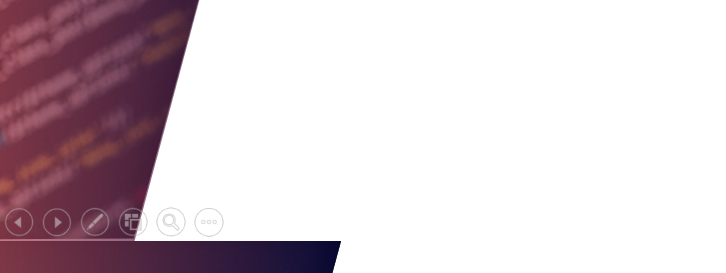
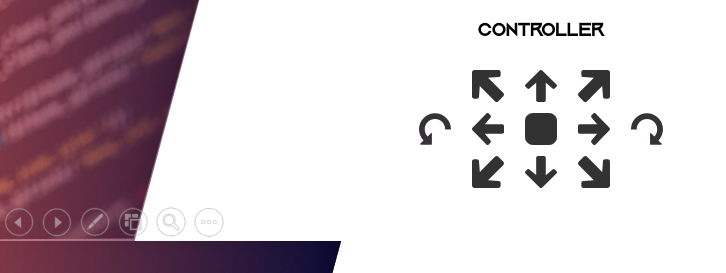
Before and after one commit to semaralawa/RATNA02-server, a Flask app: page /home/ in a window 1280 px wide. Shown: the part 527-800 px from the top of the page, without its empty margins (0-726 px from the left). Run offline with Flask 2, Linux system fonts and the light colour scheme; the visitor is signed in with stand-in values (Sample User, id 1).

Commit message:
commit 7 sep (see details) - add new js script for home.html, now user can click button without reloading webpage - fix camera bug

```diff
--- a/auth.py
+++ b/auth.py
@@ -48,9 +48,3 @@ def load_logged_in_user():
         g.user = None
     else:
         g.user = user_id
-
-
-@bp.route('/logout')
-def logout():
-    session.clear()
-    return redirect(url_for('auth.login'))
--- a/home.py
+++ b/home.py
@@ -1,15 +1,12 @@
+from db import get_db
 import functools
+import cv2
 
 from flask import (
     Blueprint, flash, g, redirect, render_template, request, session, url_for, Response
 )
 
-import cv2
-
-from db import get_db
-
 bp = Blueprint('home', __name__, url_prefix='/home')
-camera = cv2.VideoCapture(0)
 
 
 def login_required(view):
@@ -31,10 +28,14 @@ def query_db(query, args=(), one=False):
 
 
 def gen_frames():  # generate frame by frame from camera
+    camera = cv2.VideoCapture(0, cv2.CAP_DSHOW)
+    camera.set(3, 1280)
+    camera.set(4, 720)
     while True:
         # Capture frame-by-frame
         success, frame = camera.read()  # read the camera frame
         if not success:
+            print("camera open failed, repeating.....")
             break
         else:
             ret, buffer = cv2.imencode('.jpg', frame)
@@ -54,8 +55,7 @@ def video_feed():
 def home():
     if request.method == 'POST':
         # get input button
-        input = list(request.form.to_dict().keys())
-        button, _ = input[0].split('-')
+        button = request.form["value"]
         print(button + ' pressed')
         # update database
         dbHandler = get_db()
@@ -70,6 +70,7 @@ def home():
                 (1, button)
             )
             dbHandler.commit()
+        return button + ' pressed'
 
     return render_template('home.html')
 
@@ -82,3 +83,9 @@ def load_logged_in_user():
         g.user = None
     else:
         g.user = user_id
+
+
+@bp.route('/logout')
+def logout():
+    session.clear()
+    return redirect(url_for('auth.login'))
--- a/static/stylesheet.css
+++ b/static/stylesheet.css
@@ -97,7 +97,8 @@ header h1{
 }
 
 .controller{
-  float: right;
+  float: left;
+  margin-left: 50px;
   text-align: center;
 }
 
@@ -106,7 +107,9 @@ header h1{
 }
 
 .btn{
-  padding: 5px;
+  height: 32px;
+  width: 32px;
+  padding: 2px;
   /* color:rgb(253, 204, 70); */
   opacity:0.8;
   border-radius:4px;
@@ -117,6 +120,11 @@ header h1{
   cursor: pointer;
 }
 
+button{
+  background: none;
+  border: none;
+}
+/*
 .side {
   height: 37px;
   width: 37px;
@@ -127,7 +135,7 @@ header h1{
   height: 33px;
   width: 33px;
   opacity:1.0;
-  /* color:rgb(128, 128, 128); */
+  color:rgb(128, 128, 128);
   cursor: pointer;
 }
 .corner{
@@ -139,6 +147,6 @@ header h1{
   height: 30px;
   width: 30px;
   opacity:1.0;
-  /* color:rgb(128, 128, 128); */
+  color:rgb(128, 128, 128);
   cursor: pointer;
-}
+} */
--- a/templates/home.html
+++ b/templates/home.html
@@ -9,7 +9,7 @@
 
 <body>
     <div class="disconnect">
-        <a href="{{ url_for('auth.logout') }}">Disconnect</a>
+        <a href="{{ url_for('home.logout') }}">Disconnect</a>
     </div>
     <header>
         <h1>RATNA02</h1>
@@ -22,33 +22,63 @@
         <div class="controller">
             <h3>CONTROLLER</h3>
             <form method="post">
-                <input type="image" name="upleft-btn" class="btn corner"
-                    src="{{ url_for('static', filename='icon/upleft-btn.svg') }}" />
-                <input type="image" name="up-btn" class="btn side"
-                    src="{{ url_for('static', filename='icon/up-btn.svg') }}" />
-                <input type="image" name="upright-btn" class="btn corner"
-                    src="{{ url_for('static', filename='icon/upright-btn.svg') }}" />
+                <button type="button" value="upleft" onclick="button_click(this);">
+                    <img class="btn corner" src="{{ url_for('static', filename='icon/upleft-btn.svg') }}">
+                </button>
+                <button type="button" value="up" onclick="button_click(this);">
+                    <img class="btn side" src="{{ url_for('static', filename='icon/up-btn.svg') }}">
+                </button>
+                <button type="button" value="upright" onclick="button_click(this);">
+                    <img class="btn corner" src="{{ url_for('static', filename='icon/upright-btn.svg') }}">
+                </button>
                 <p></p>
-                <input type="image" name="turnleft-btn" class="btn side"
-                    src="{{ url_for('static', filename='icon/turnleft-btn.svg') }}" />
-                <input type="image" name="left-btn" class="btn side"
-                    src="{{ url_for('static', filename='icon/left-btn.svg') }}" />
-                <input type="image" name="stop-btn" class="btn corner"
-                    src="{{ url_for('static', filename='icon/stop-btn.svg') }}" />
-                <input type="image" name="right-btn" class="btn side"
-                    src="{{ url_for('static', filename='icon/right-btn.svg') }}" />
-                <input type="image" name="turnright-btn" class="btn side"
-                    src="{{ url_for('static', filename='icon/turnright-btn.svg') }}" />
+                <button type="button" value="turnleft" onclick="button_click(this);">
+                    <img class="btn side" src="{{ url_for('static', filename='icon/turnleft-btn.svg') }}">
+                </button>
+                <button type="button" value="left" onclick="button_click(this);">
+                    <img class="btn side" src="{{ url_for('static', filename='icon/left-btn.svg') }}">
+                </button>
+                <button type="button" value="stop" onclick="button_click(this);">
+                    <img class="btn corner" src="{{ url_for('static', filename='icon/stop-btn.svg') }}">
+                </button>
+                <button type="button" value="right" onclick="button_click(this);">
+                    <img class="btn side" src="{{ url_for('static', filename='icon/right-btn.svg') }}">
+                </button>
+                <button type="button" value="turnright" onclick="button_click(this);">
+                    <img class="btn side" src="{{ url_for('static', filename='icon/turnright-btn.svg') }}">
+                </button>
                 <p></p>
-                <input type="image" name="downleft-btn" class="btn corner"
-                    src="{{ url_for('static', filename='icon/downleft-btn.svg') }}" />
-                <input type="image" name="down-btn" class="btn side"
-                    src="{{ url_for('static', filename='icon/down-btn.svg') }}" />
-                <input type="image" name="downright-btn" class="btn corner"
-                    src="{{ url_for('static', filename='icon/downright-btn.svg') }}" />
+                <button type="button" value="downleft" onclick="button_click(this);">
+                    <img class="btn corner" src="{{ url_for('static', filename='icon/downleft-btn.svg') }}">
+                </button>
+                <button type="button" value="down" onclick="button_click(this);">
+                    <img class="btn side" src="{{ url_for('static', filename='icon/down-btn.svg') }}">
+                </button>
+                <button type="button" value="downright" onclick="button_click(this);">
+                    <img class="btn corner" src="{{ url_for('static', filename='icon/downright-btn.svg') }}">
+                </button>
             </form>
+            <div id="result"></div>
         </div>
     </div>
+    <div id="result"></div>
+    <script type="text/javascript">
+        function button_click(element) {
+            var req = new XMLHttpRequest();
+            var result = document.getElementById('result');
+            req.onreadystatechange = function () {
+                if (this.readyState == 4 && this.status == 200) {
+                    result.innerHTML = this.responseText;
+                } else {
+                    result.innerHTML = "loading...";
+                }
+            }
+
+            req.open('POST', '/home/', true);
+            req.setRequestHeader('content-type', 'application/x-www-form-urlencoded;charset=UTF-8');
+            req.send("value=" + element.value);
+        }
+    </script>
 </body>
 
 </html>
```
Also changed, not shown: templates/test.html (deleted, +0 -167 lines), instance/flaskr.sqlite, 1 other file.
